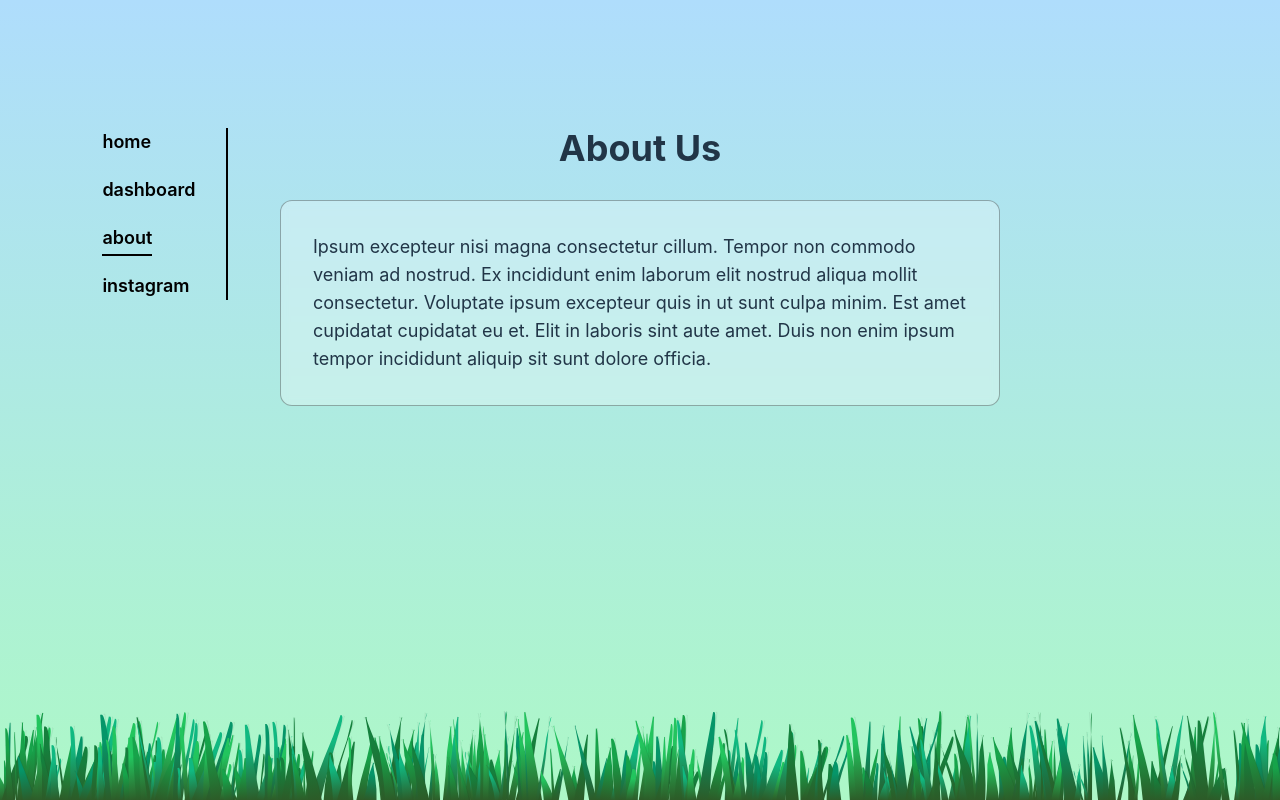
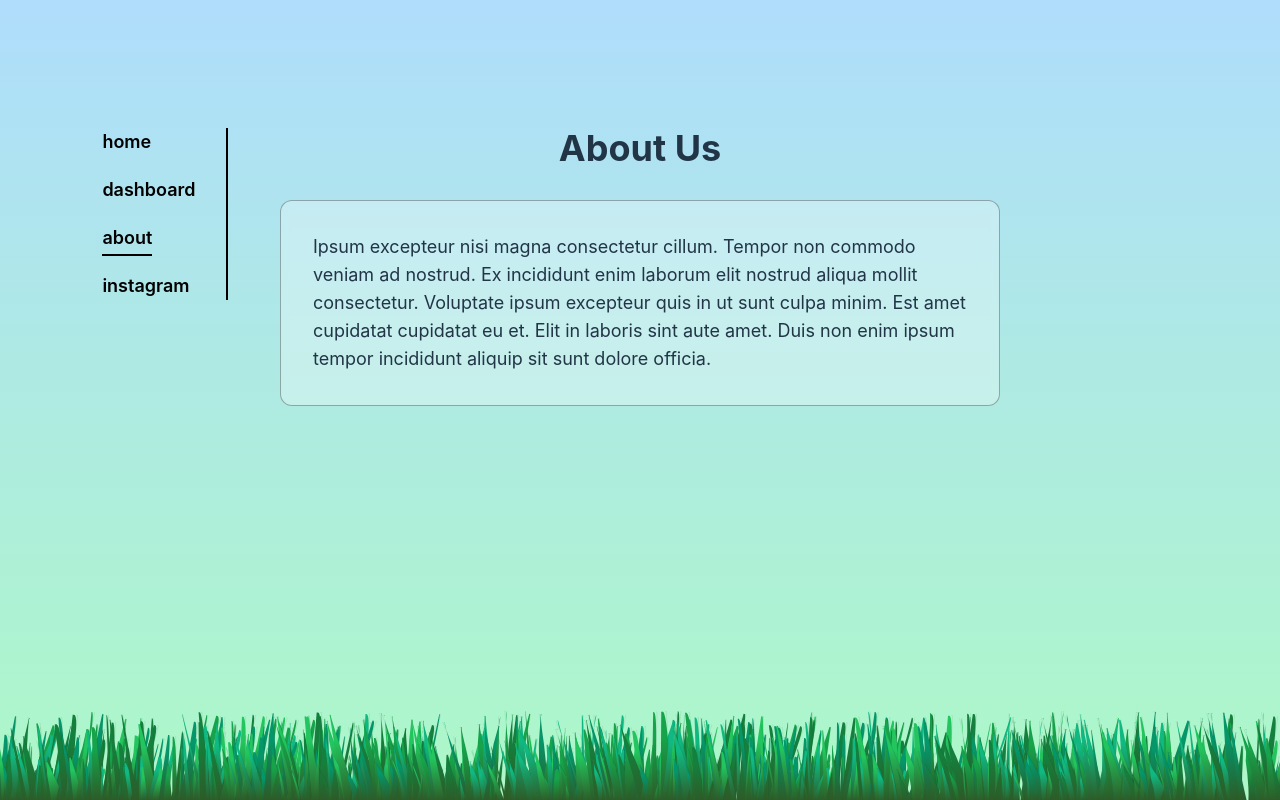
Before and after one commit to INIT-BUILD-IoT-Garden/iot_garden, a React (Vite) app in the folder Frontend/garden-dashboard/: page /about in a window 1280 px wide. Built offline with nearby package versions, Linux system fonts and the light colour scheme.

Commit message:
Refactor Dashboard component layout and improve performance; add custom scrollbar styles

```diff
--- a/Frontend/garden-dashboard/src/components/Dashboard.tsx
+++ b/Frontend/garden-dashboard/src/components/Dashboard.tsx
@@ -1,12 +1,13 @@
 import { useEffect, useState } from "react";
+import Masonry from "react-masonry-css";
+
+import { generateMockData } from "../services/mockData";
+import { SensorData, SensorDataPoint } from "../types/sensors";
+import { AlertCard } from "./AlertCard";
+import { GardenBackground } from "./GardenBackground";
 import { SensorCard } from "./SensorCard";
-import { SensorData, SensorDataPoint } from "../types/sensors";
-import { generateMockData } from "../services/mockData";
 import { StatusCard } from "./StatusCard";
 import { WeatherSummary } from "./WeatherSummary";
-import { AlertCard } from "./AlertCard";
-import Masonry from "react-masonry-css";
-import { GardenBackground } from "./GardenBackground";
 
 const SENSOR_CONFIGS = [
   {
@@ -108,7 +109,7 @@ export function Dashboard() {
             <div className="-z-10 mx-auto mb-8 p-4">
               <Masonry
                 breakpointCols={{
-                  default: 3,
+                  default: 2,
                   1024: 2,
                   640: 1,
                 }}
@@ -120,12 +121,25 @@ export function Dashboard() {
                     key="system"
                     title="System Status"
                     status="online"
-                    lastUpdate={new Date().toLocaleString(undefined, { hour: 'numeric', minute: 'numeric', year: 'numeric', month: 'numeric', day: 'numeric' })}                />,
+                    lastUpdate={new Date().toLocaleString(undefined, {
+                      hour: "numeric",
+                      minute: "numeric",
+                      year: "numeric",
+                      month: "numeric",
+                      day: "numeric",
+                    })}
+                  />,
                   <StatusCard
                     key="network"
                     title="Sensor Network"
                     status="online"
-                    lastUpdate={new Date().toLocaleString(undefined, { hour: 'numeric', minute: 'numeric', year: 'numeric', month: 'numeric', day: 'numeric' })}
+                    lastUpdate={new Date().toLocaleString(undefined, {
+                      hour: "numeric",
+                      minute: "numeric",
+                      year: "numeric",
+                      month: "numeric",
+                      day: "numeric",
+                    })}
                   />,
                   <WeatherSummary key="weather" />,
                   <AlertCard key="alerts" alerts={mockAlerts} />,
@@ -146,7 +160,9 @@ export function Dashboard() {
                   >
                     <SensorCard
                       title={title}
-                      value={sensorHistory[sensorHistory.length - 1]?.[key] ?? 0}
+                      value={
+                        sensorHistory[sensorHistory.length - 1]?.[key] ?? 0
+                      }
                       unit={unit}
                       data={formatHistoryData(key)}
                       color={color}
--- a/Frontend/garden-dashboard/src/components/GardenBackground.tsx
+++ b/Frontend/garden-dashboard/src/components/GardenBackground.tsx
@@ -19,7 +19,7 @@ export function GardenBackground() {
     }
 
     // Initialize grass blades
-    const BLADE_COUNT = 400;
+    const BLADE_COUNT = 1000;
     const GRASS_COLORS = [
       { light: "#22c55e", dark: "#2d5a27" },
       { light: "#16a34a", dark: "#2d5a27" },
--- a/Frontend/garden-dashboard/src/components/NavBar.tsx
+++ b/Frontend/garden-dashboard/src/components/NavBar.tsx
@@ -6,7 +6,7 @@ const menuItems = [
   { title: "Home", href: "#hero" },
   { title: "Dashboard", href: "#dashboard" },
   { title: "About", href: "/about" },
-  { title: "Instagram", href: "https://www.instagram.com/" },
+  { title: "Instagram", href: "https://www.instagram.com/gcifiu" },
 ];
 
 interface NavBarProps {
--- a/Frontend/garden-dashboard/src/index.css
+++ b/Frontend/garden-dashboard/src/index.css
@@ -121,3 +121,22 @@ html {
     scroll-margin-top: 0;
   }
 }
+
+/* Hide scrollbar for Chrome, Safari and Opera */
+::-webkit-scrollbar {
+  display: none;
+}
+
+/* Hide scrollbar for IE, Edge and Firefox */
+* {
+  -ms-overflow-x: hidden; /* IE and Edge */
+  scrollbar-width: none; /* Firefox */
+}
+
+/* Ensure the root and body still allow scrolling behavior */
+html,
+body,
+#root {
+  overflow-y: scroll;
+  -webkit-overflow-scrolling: touch;
+}
```
